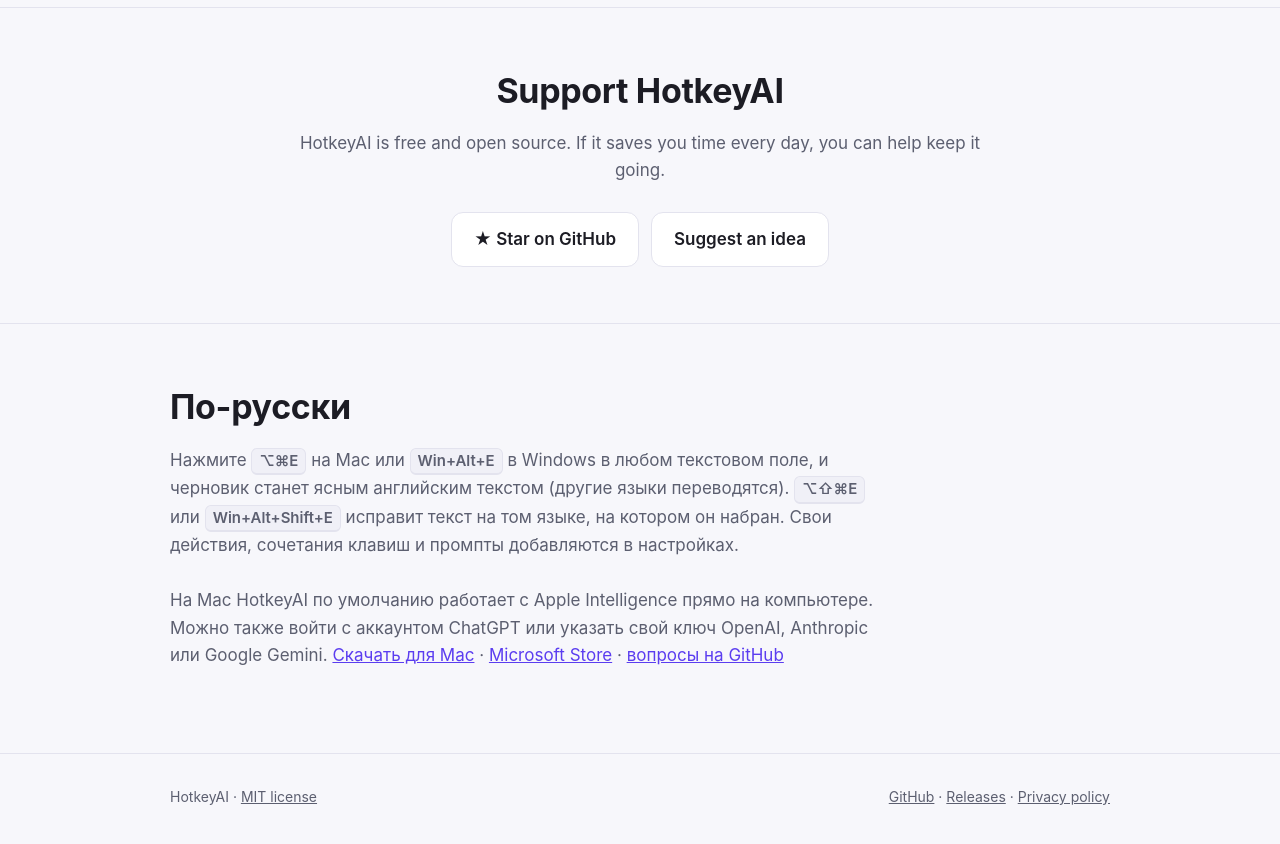
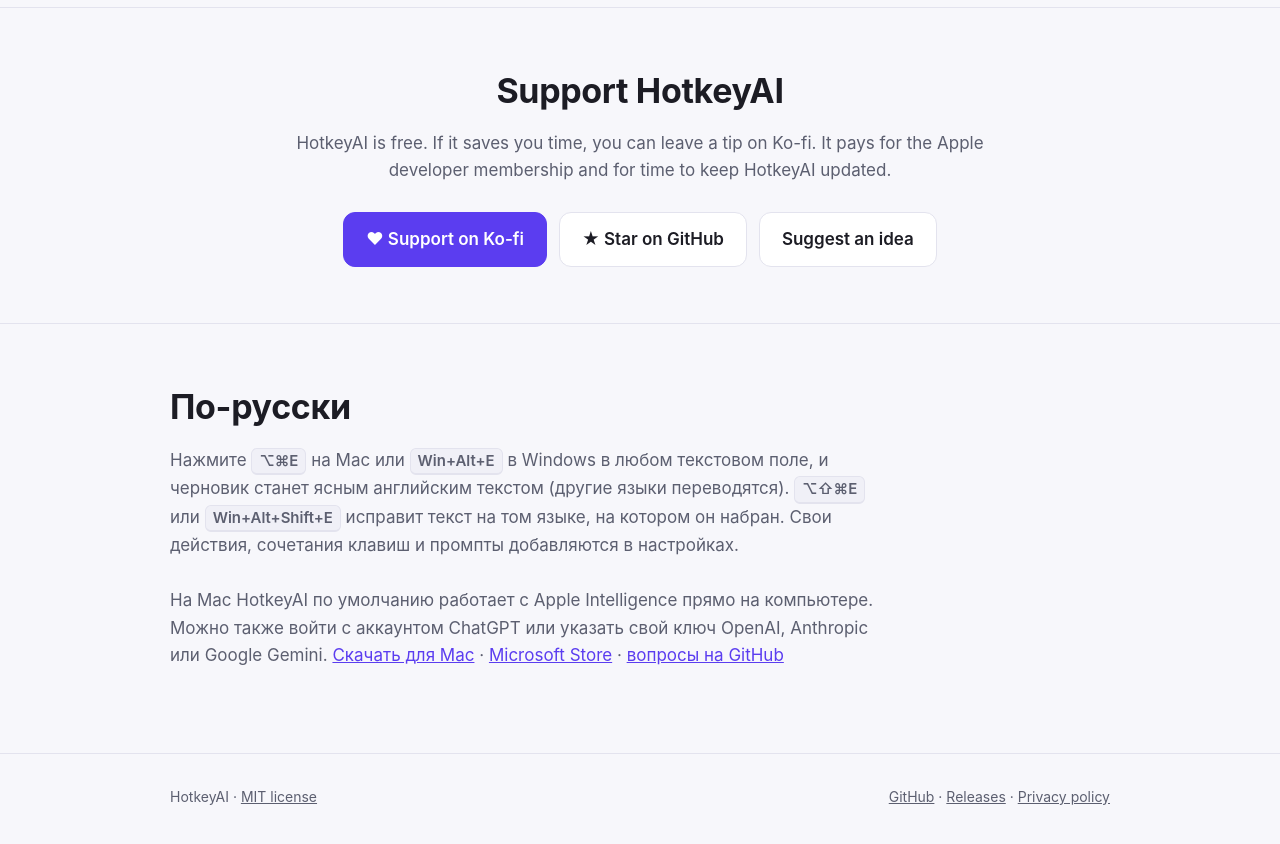
Before and after one commit to nauroman/HotkeyAI, a plain HTML site: page docs/index.html in a window 1280 px wide. Shown: the part 4700-5544 px from the top of the page. Drawn offline with Linux system fonts and the light colour scheme.

Commit message:
Ko-fi tips on the project page
- The Support section gets a "♥ Support on Ko-fi" button (https://ko-fi.com/nauroman)
  before Star on GitHub, in place of the KOFI_BUTTON placeholder, and says what tips pay for.
- README gets a short Support HotkeyAI section with the same link.
- .github/FUNDING.yml shows the Sponsor button on GitHub.

The apps don't change: their menu item stays "About HotkeyAI…".

Co-Authored-By: Claude Opus 5.5 <noreply@anthropic.com>

```diff
--- a/docs/index.html
+++ b/docs/index.html
@@ -300,9 +300,9 @@
   <section id="support" class="support">
     <div class="wrap">
       <h2>Support HotkeyAI</h2>
-      <p class="sub">HotkeyAI is free and open source. If it saves you time every day, you can help keep it going.</p>
+      <p class="sub">HotkeyAI is free. If it saves you time, you can leave a tip on Ko-fi. It pays for the Apple developer membership and for time to keep HotkeyAI updated.</p>
       <div class="buttons">
-        <!-- KOFI_BUTTON -->
+        <a class="btn primary" href="https://ko-fi.com/nauroman">♥ Support on Ko-fi</a>
         <a class="btn" href="https://github.com/nauroman/HotkeyAI">★ Star on GitHub</a>
         <a class="btn" href="https://github.com/nauroman/HotkeyAI/issues/new">Suggest an idea</a>
       </div>
```
Also changed, not shown: 2 other files.
